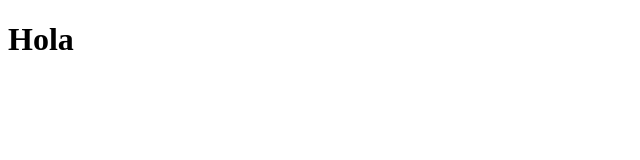
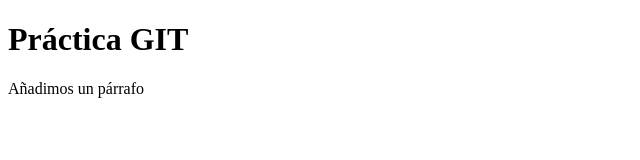
Before and after one commit to Guillejuelo/Prueba-clase-repositorio-remoto, a plain HTML site: page index.html in a window 1280 px wide. Shown: the whole page, without its empty margins (0-640 px from the left). Drawn offline with Linux system fonts and the light colour scheme.

Commit message:
Añado un texto

```diff
--- a/index.html
+++ b/index.html
@@ -7,6 +7,7 @@
     <title>Práctica GIT</title>
 </head>
 <body>
-    <h1>Hola</h1>
+    <h1>Práctica GIT</h1>
+    <p>Añadimos un párrafo</p>
 </body>
 </html>
```
